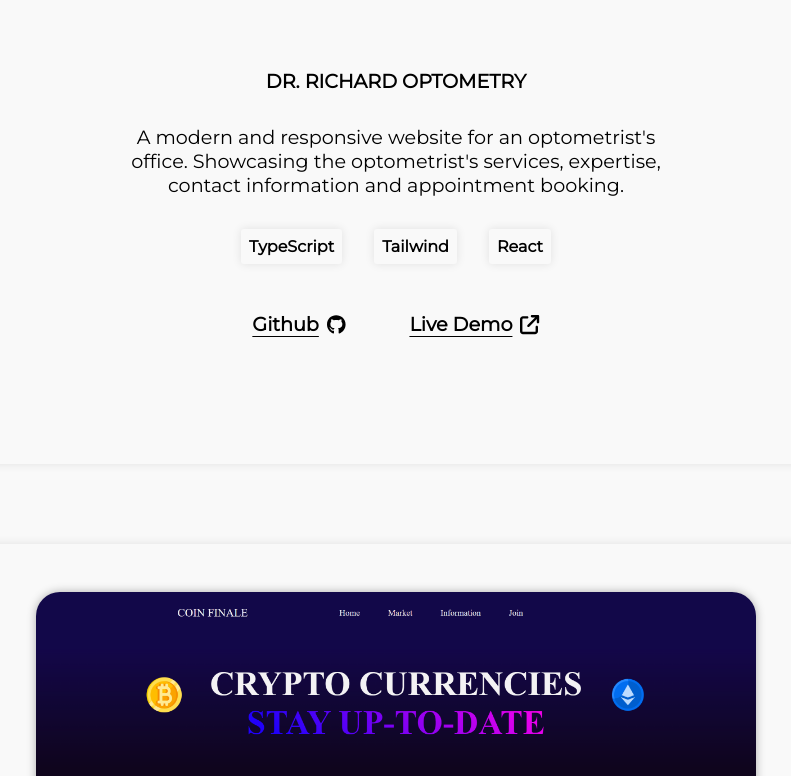
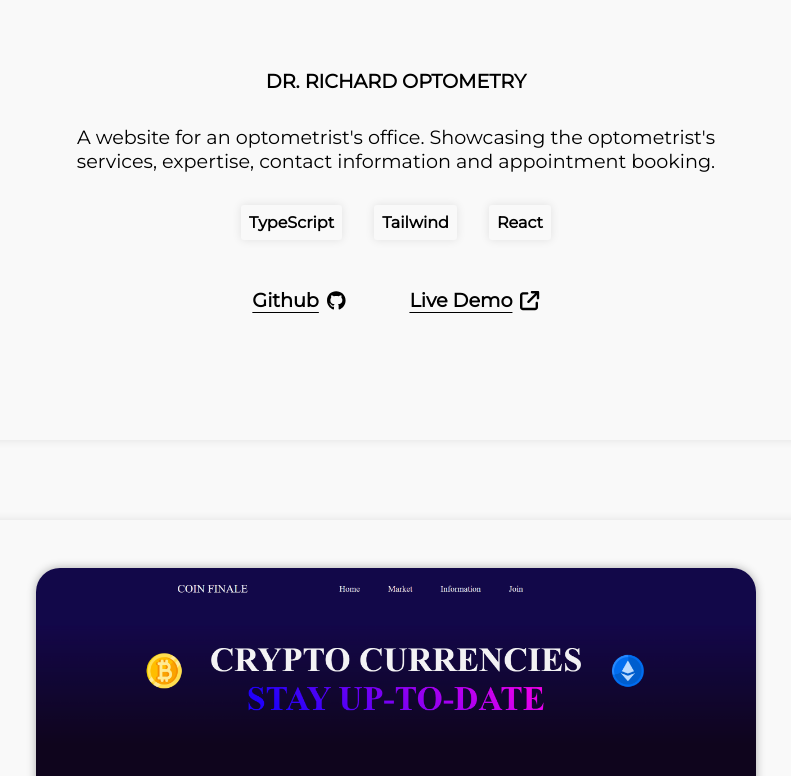
Before and after one commit to richardbvu/portfolio, a React (Create React App) app: page / in a window 1280 px wide. Shown: the part 2940-3716 px from the top of the page, without its empty margins (244-1035 px from the left). Built offline with nearby package versions, Linux system fonts and the light colour scheme.

Commit message:
delay and text change

```diff
--- a/src/components/About.jsx
+++ b/src/components/About.jsx
@@ -73,7 +73,7 @@ const About = () => {
             initial='hidden'
             whileInView='visible'
             viewport={{ once: true, amount: 0.5 }}
-            transition={{ delay: 0.2, duration: 0.5 }}
+            transition={{ delay: 0.4, duration: 0.5 }}
             variants={{
               hidden: { opacity: 0, y: -50 },
               visible: { opacity: 1, y: 0 },
--- a/src/components/Projects.jsx
+++ b/src/components/Projects.jsx
@@ -64,9 +64,9 @@ const Projects = () => {
                   visible: { opacity: 1, x: 0 },
                 }}
               >
-                A modern and responsive website for an optometrist's office.
-                Showcasing the optometrist's services, expertise, contact
-                information and appointment booking.
+                A website for an optometrist's office. Showcasing the
+                optometrist's services, expertise, contact information and
+                appointment booking.
               </motion.p>
               <motion.div
                 initial='hidden'
@@ -130,7 +130,7 @@ const Projects = () => {
               initial='hidden'
               whileInView='visible'
               viewport={{ once: true, amount: 0.5 }}
-              transition={{ duration: 0.5 }}
+              transition={{ delay: 0.4, duration: 0.5 }}
               variants={{
                 hidden: { opacity: 0, y: -50 },
                 visible: { opacity: 1, y: 0 },
@@ -282,7 +282,7 @@ const Projects = () => {
               initial='hidden'
               whileInView='visible'
               viewport={{ once: true, amount: 0.5 }}
-              transition={{ duration: 0.5 }}
+              transition={{ delay: 0.4, duration: 0.5 }}
               variants={{
                 hidden: { opacity: 0, y: -50 },
                 visible: { opacity: 1, y: 0 },
@@ -299,7 +299,7 @@ const Projects = () => {
                 initial='hidden'
                 whileInView='visible'
                 viewport={{ once: true, amount: 0.5 }}
-                transition={{ duration: 0.5 }}
+                transition={{ delay: 0.4, duration: 0.5 }}
                 variants={{
                   hidden: { opacity: 0, y: -50 },
                   visible: { opacity: 1, y: 0 },
@@ -332,9 +332,8 @@ const Projects = () => {
                     visible: { opacity: 1, x: 0 },
                   }}
                 >
-                  A car rental website that provides an user-friendly interface
-                  for comparing and booking cars that vary in make, model, size,
-                  and price.
+                  A car rental website that provides an interface for comparing
+                  and booking cars that vary in make, model, size, and price.
                 </motion.p>
                 <motion.div
                   initial='hidden'
```
